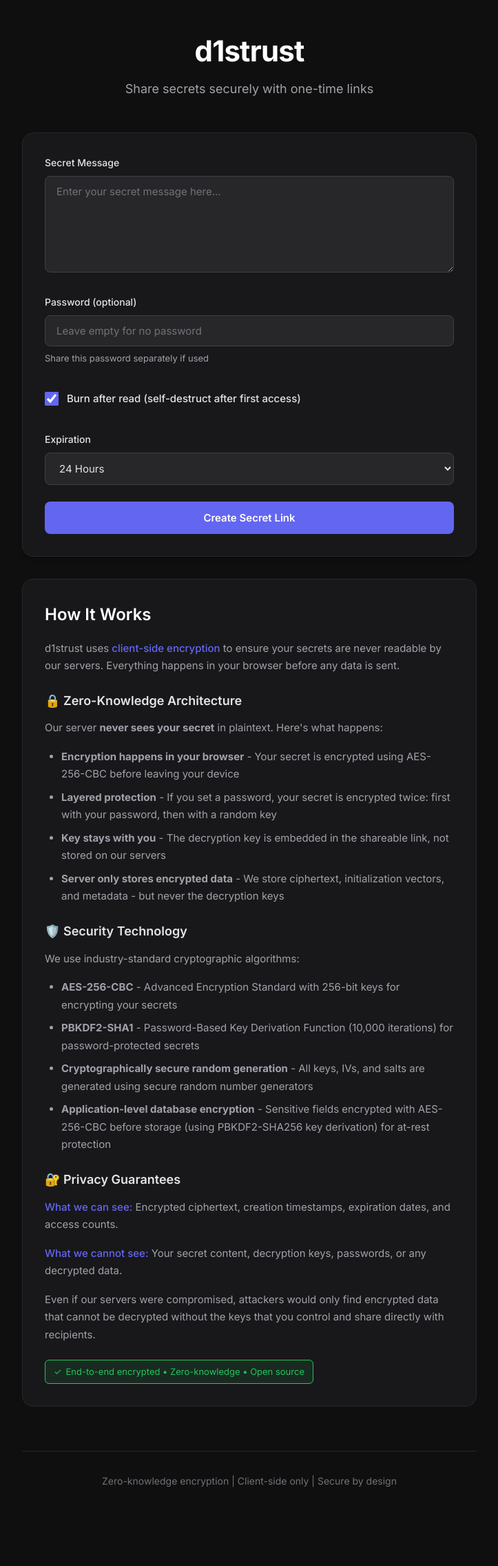
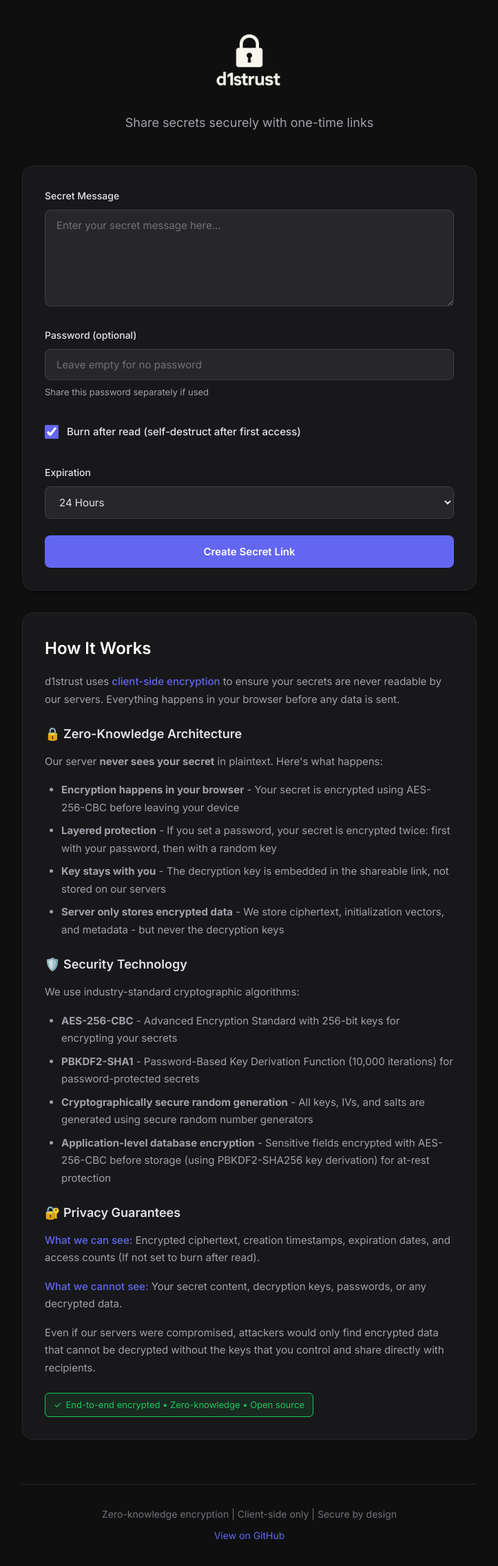
Before and after one commit to CacheValleyCommunities/d1strust, a website: page public/index.html in a window 1280 px wide. Shown: the whole page at 69% size, without its empty margins (278-1001 px from the left). Before the commit the page ends 2198 px from the top, so only its background shows below. Drawn offline with nearby package versions, Linux system fonts and the light colour scheme.

Commit message:
Add some more assets from canva

```diff
--- a/public/index.html
+++ b/public/index.html
@@ -5,6 +5,31 @@
     <meta charset="UTF-8">
     <meta name="viewport" content="width=device-width, initial-scale=1.0">
     <title>d1strust - One-Time Secrets</title>
+    <meta name="description"
+        content="Zero-knowledge one-time secret sharing with client-side encryption. Share secrets securely that self-destruct. Keys never leave your browser.">
+    <meta name="keywords"
+        content="secret sharing, one-time secret, encrypted secrets, zero-knowledge, secure messaging, self-destruct, burn after read">
+    <meta name="author" content="Cache Valley Communities">
+    <meta name="theme-color" content="#0f0f0f">
+
+    <!-- Open Graph / Facebook -->
+    <meta property="og:type" content="website">
+    <meta property="og:url" content="https://ots.cachevalley.co/">
+    <meta property="og:title" content="d1strust - One-Time Secrets">
+    <meta property="og:description"
+        content="Zero-knowledge one-time secret sharing with client-side encryption. Share secrets securely that self-destruct. Keys never leave your browser.">
+    <meta property="og:image" content="https://ots.cachevalley.co/social.png">
+    <meta property="og:site_name" content="d1strust">
+
+    <!-- Twitter -->
+    <meta name="twitter:card" content="summary_large_image">
+    <meta name="twitter:url" content="https://ots.cachevalley.co/">
+    <meta name="twitter:title" content="d1strust - One-Time Secrets">
+    <meta name="twitter:description"
+        content="Zero-knowledge one-time secret sharing with client-side encryption. Share secrets securely that self-destruct. Keys never leave your browser.">
+    <meta name="twitter:image" content="https://ots.cachevalley.co/social.png">
+
+    <link rel="icon" type="image/png" href="/logo.png">
     <script defer src="https://cdn.jsdelivr.net/npm/alpinejs@3.x.x/dist/cdn.min.js"></script>
     <script src="https://cdn.jsdelivr.net/npm/crypto-js@4.2.0/crypto-js.js"></script>
     <style>
@@ -34,6 +59,12 @@
         .header {
             text-align: center;
             margin-bottom: 48px;
+        }
+
+        .header img {
+            height: 100px;
+            width: auto;
+            margin-bottom: 16px;
         }
 
         .header h1 {
@@ -330,12 +361,26 @@
 
         /* Footer */
         .footer {
+            display: flex;
+            flex-direction: column;
+            align-items: center;
+            gap: 8px;
             text-align: center;
             margin-top: 64px;
             padding-top: 32px;
             border-top: 1px solid #27272a;
             color: #71717a;
             font-size: 14px;
+        }
+
+        .footer a {
+            color: #6366f1;
+            text-decoration: none;
+            transition: color 0.2s;
+        }
+
+        .footer a:hover {
+            color: #818cf8;
         }
 
         /* Responsive */
@@ -466,7 +511,7 @@
     <div class="container" x-data="app()">
         <!-- Header -->
         <div class="header">
-            <h1>d1strust</h1>
+            <img src="/logo.png" alt="d1strust logo">
             <p>Share secrets securely with one-time links</p>
         </div>
 
@@ -608,7 +653,7 @@
             <h3>🔐 Privacy Guarantees</h3>
             <p>
                 <span class="highlight">What we can see:</span> Encrypted ciphertext, creation timestamps, expiration
-                dates, and access counts.
+                dates, and access counts (If not set to burn after read).
             </p>
             <p>
                 <span class="highlight">What we cannot see:</span> Your secret content, decryption keys, passwords, or
@@ -633,7 +678,12 @@
 
         <!-- Footer -->
         <div class="footer">
-            Zero-knowledge encryption | Client-side only | Secure by design
+            <div>Zero-knowledge encryption | Client-side only | Secure by design</div>
+            <div>
+                <a href="https://github.com/CacheValleyCommunities/d1strust" target="_blank" rel="noopener noreferrer">
+                    View on GitHub
+                </a>
+            </div>
         </div>
     </div>
 
```
Also changed, not shown: public/redeem.html (+53 -1 lines), README.md, public/logo.png (added), public/social.png (added).
